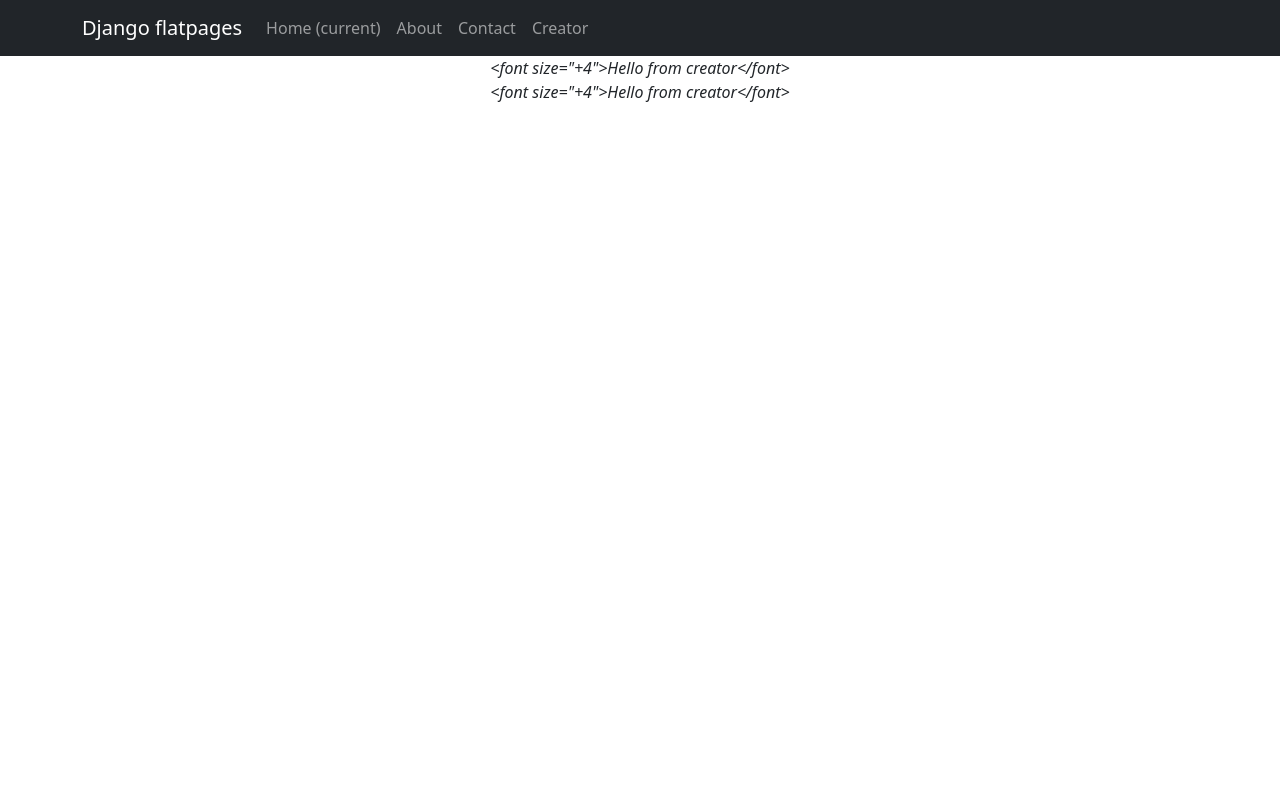
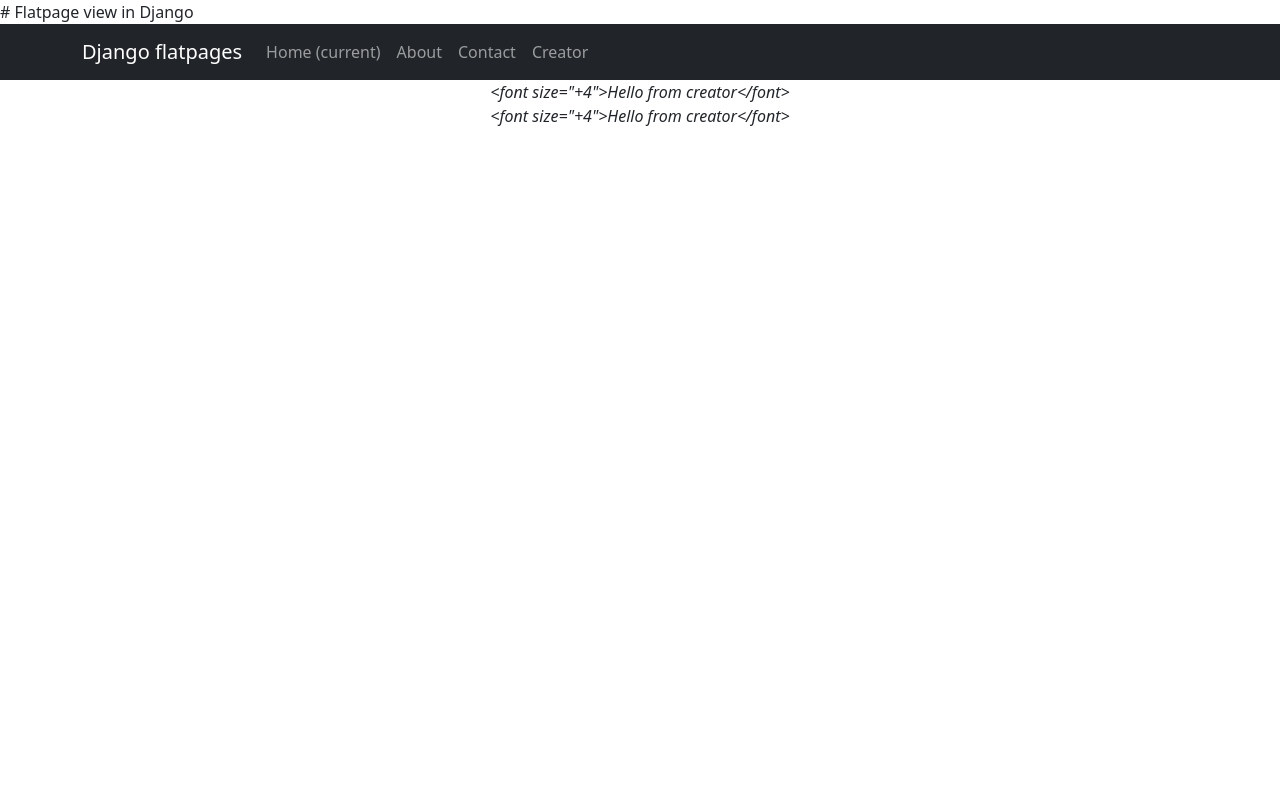
Before and after one commit to fannat/djproj, a Django app: template project/templates/flatpages/double_text.html in a window 1280 px wide. Run offline with Django 4.2, Linux system fonts and the light colour scheme; the template is opened without the code that fills it: values that come from a table or form of the project are taken from there, others are empty; data comes from the database, SQL or seed files in the repository; some libraries are stand-ins or nearby versions.

Commit message:
Update double_text.html

```diff
--- a/project/templates/flatpages/double_text.html
+++ b/project/templates/flatpages/double_text.html
@@ -1,3 +1,4 @@
+# Flatpage view in Django
 {% extends 'flatpages/default.html' %}
 
 {% block title %}
```
